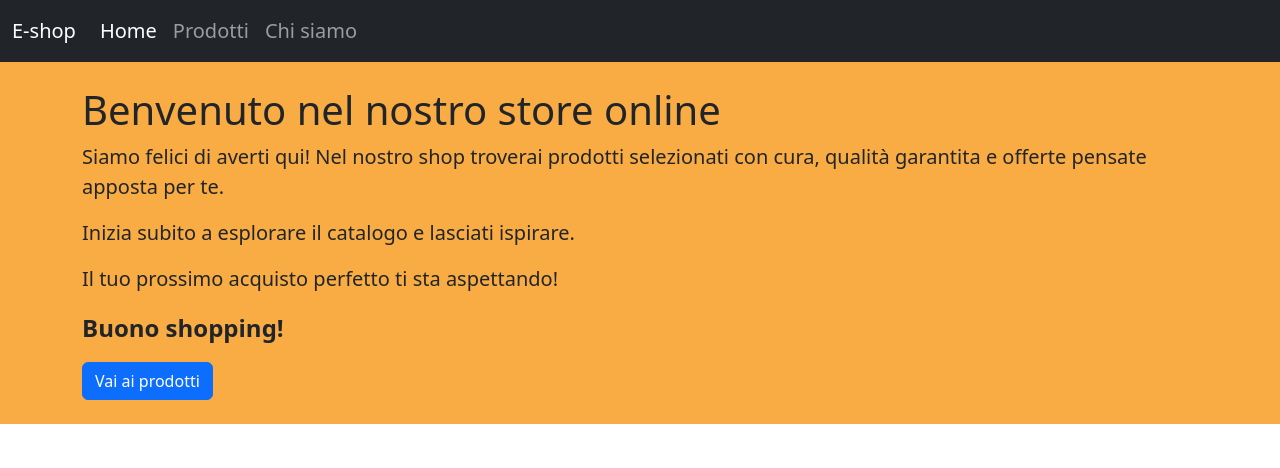
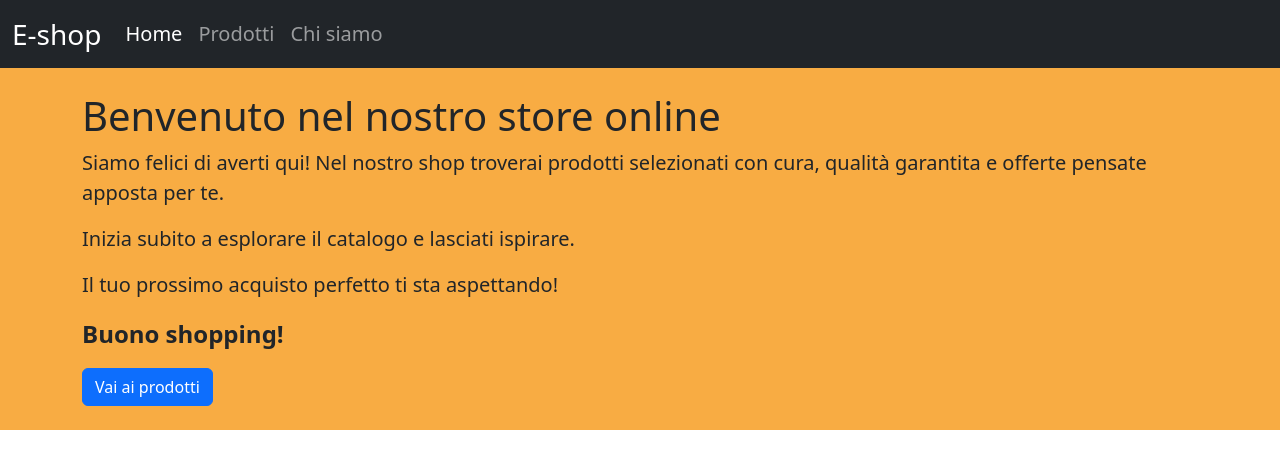
Before and after one commit to micheleferri01/react-router, a React (Vite) app: page / in a window 1280 px wide. Shown: the top 468 px of the page. Built offline with nearby package versions, Linux system fonts and the light colour scheme.

Commit message:
edit: font size del testo nella navbar

```diff
--- a/src/components/Navbar.jsx
+++ b/src/components/Navbar.jsx
@@ -5,7 +5,7 @@ export default function Navbar() {
     return (
         <nav className="navbar navbar-expand-lg bg-dark" data-bs-theme="dark">
             <div className="container-fluid fs-5">
-                <Link className="navbar-brand" to="/">E-shop</Link>
+                <Link className="navbar-brand fs-3" to="/">E-shop</Link>
                 <button className="navbar-toggler" type="button" data-bs-toggle="collapse" data-bs-target="#navbarNav" aria-controls="navbarNav" aria-expanded="false" aria-label="Toggle navigation">
                     <span className="navbar-toggler-icon text-white"></span>
                 </button>
```
